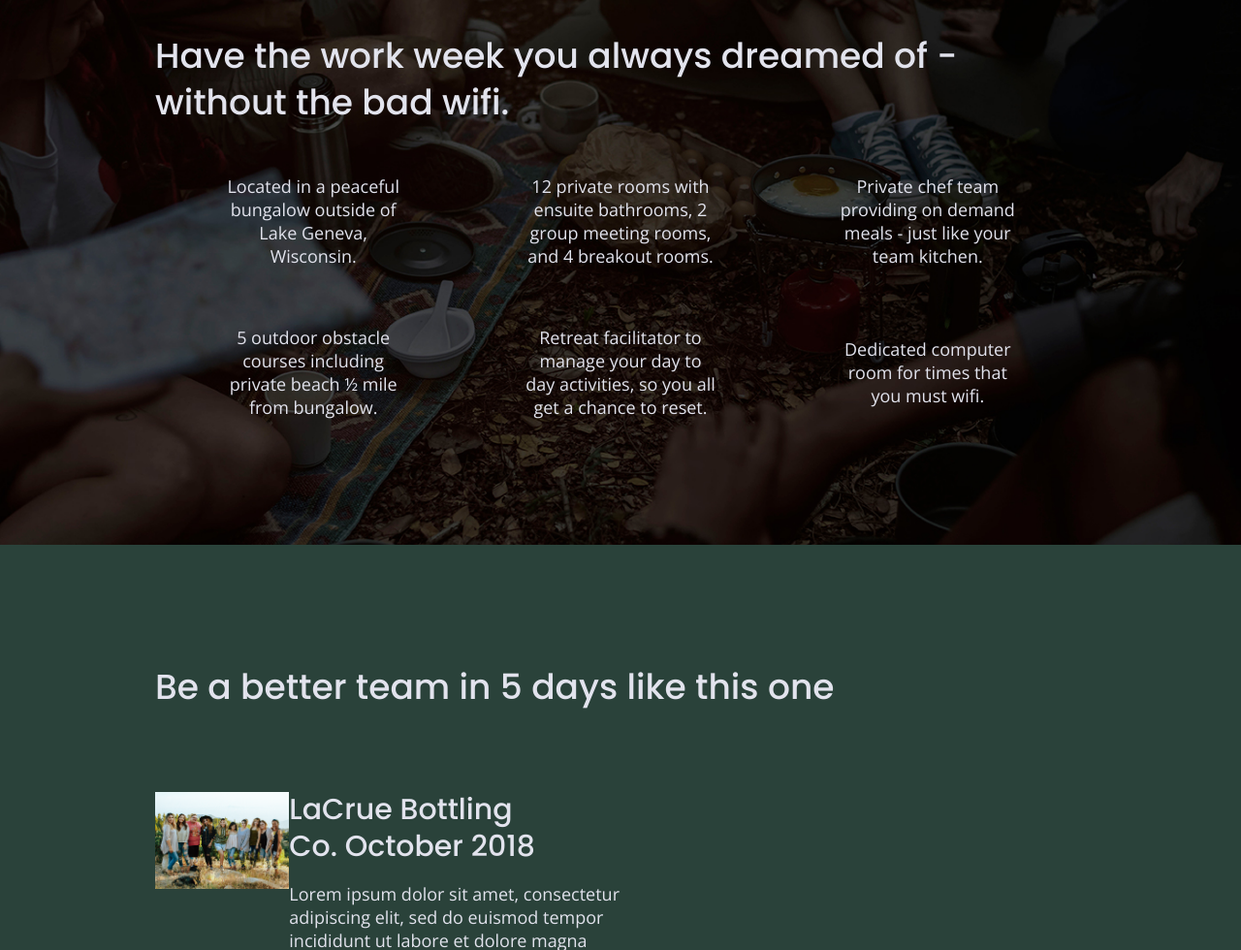
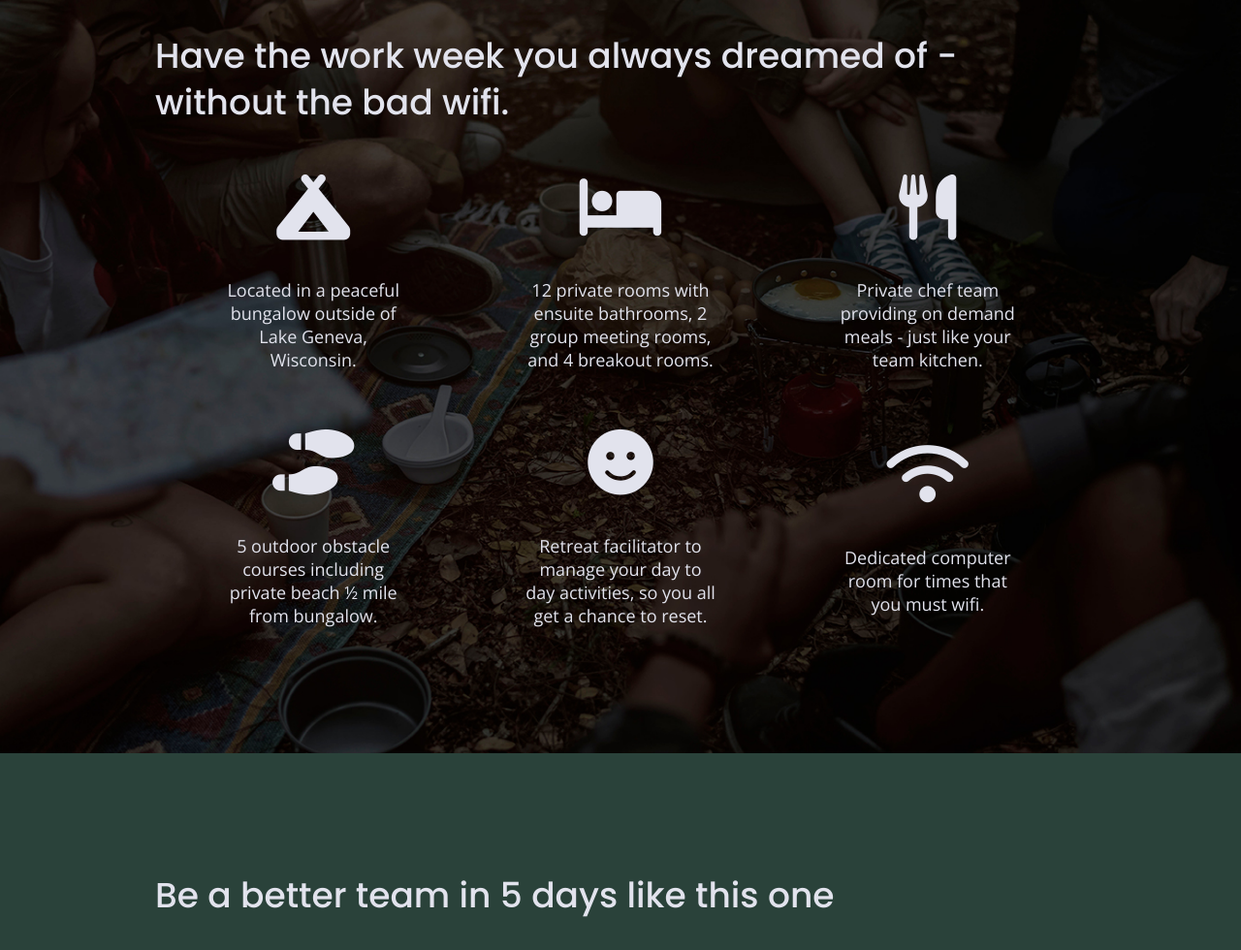
Before and after one commit to Max-c-B/unplugged-retreat, a website built with Parcel: page index.html in a window 1280 px wide. Shown: the part 1098-2078 px from the top of the page at 97% size. Built offline with nearby package versions, Linux system fonts and the light colour scheme; files whose address does not match are found by name.

Commit message:
Added fontawesome icons to homepage and edited size

```diff
--- a/css/main.css
+++ b/css/main.css
@@ -326,6 +326,11 @@ input[type=button] {
 .features p {
   text-align: center;
   margin: 0;
+}
+
+.features i {
+	font-size: 3.75em;
+  margin-bottom: 40px;
 }
 
 /* Reviews */
--- a/index.html
+++ b/index.html
@@ -18,6 +18,7 @@
 
   <link rel="stylesheet" href="css/normalize.css">
   <link rel="stylesheet" href="css/main.css">
+  <script src="https://kit.fontawesome.com/b3767f057b.js" crossorigin="anonymous"></script>
 
   <meta name="theme-color" content="#fafafa">
 <!-- Google Fonts -->
@@ -75,27 +76,39 @@
     <div class="features-items">
       <!-- Add your Features content here -->
       <article>
-        <p class="fontawesome-icon"></p>
+        <p class="fontawesome-icon">
+          <i class="fas fa-campground"></i>
+        </p>
         <p class="features-item-description">Located in a peaceful bungalow outside of Lake Geneva, Wisconsin.</p>
       </article>
       <article>
-        <p class="fontawesome-icon"></p>
+        <p class="fontawesome-icon">
+          <i class="fas fa-bed"></i>
+        </p>
         <p class="features-item-description">12 private rooms with ensuite bathrooms, 2 group meeting rooms, and 4 breakout rooms.</p>
       </article>
       <article>
-        <p class="fontawesome-icon"></p>
+        <p class="fontawesome-icon">
+          <i class="fas fa-utensils"></i>
+        </p>
         <p class="features-item-description">Private chef team providing on demand meals - just like your team kitchen. </p>
       </article>
       <article>
-        <p class="fontawesome-icon"></p>
+        <p class="fontawesome-icon">
+          <i class="fas fa-shoe-prints"></i>
+        </p>
         <p class="features-item-description">5 outdoor obstacle courses including private beach &half; mile from bungalow. </p>
       </article>
       <article>
-        <p class="fontawesome-icon"></p>
+        <p class="fontawesome-icon">
+          <i class="fas fa-smile"></i>
+        </p>
         <p class="features-item-description">Retreat facilitator to manage your day to day activities, so you all get a chance to reset. </p>
       </article>
       <article>
-        <p class="fontawesome-icon"></p>
+        <p class="fontawesome-icon">
+          <i class="fas fa-wifi"></i>
+        </p>
         <p class="features-item-description">Dedicated computer room for times that you must wifi. </p>
       </article>
     </div>
```
Also changed, not shown: about/index.html (+1 -0 lines), faq/index.html (+1 -0 lines).
